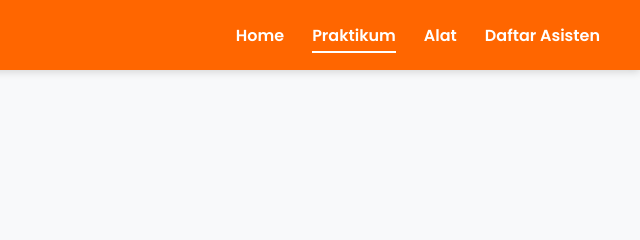
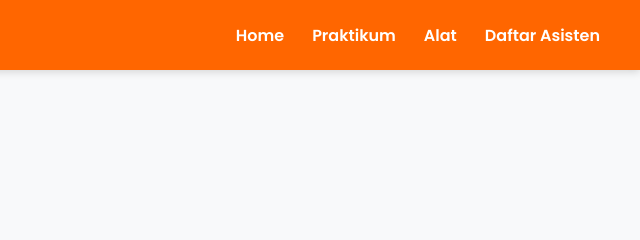
Before and after one commit to JQY001/Lab-Surta, a plain HTML site: page hidrografi.html in a window 1280 px wide. Shown: the top 240 px of the page, 640-1280 px from the left. Drawn offline with Linux system fonts and the light colour scheme.

Commit message:
hidrografi.html

```diff
--- a/hidrografi.html
+++ b/hidrografi.html
@@ -149,7 +149,7 @@
     <nav>
       <ul>
         <li><a href="index.html">Home</a></li>
-        <li><a href="pratikum.html" aria-current="page">Praktikum</a></li>
+        <li><a href="pratikum.html">Praktikum</a></li>
         <li><a href="alat.html">Alat</a></li>
         <li><a href="daftarasisten.html">Daftar Asisten</a></li>
       </ul>
```
